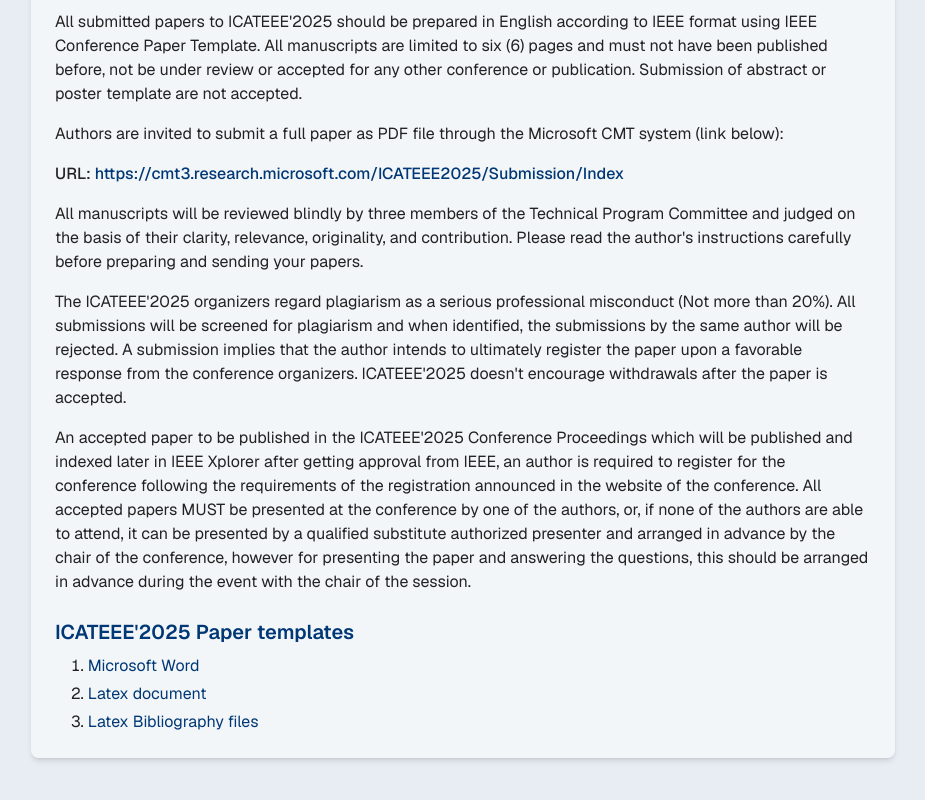
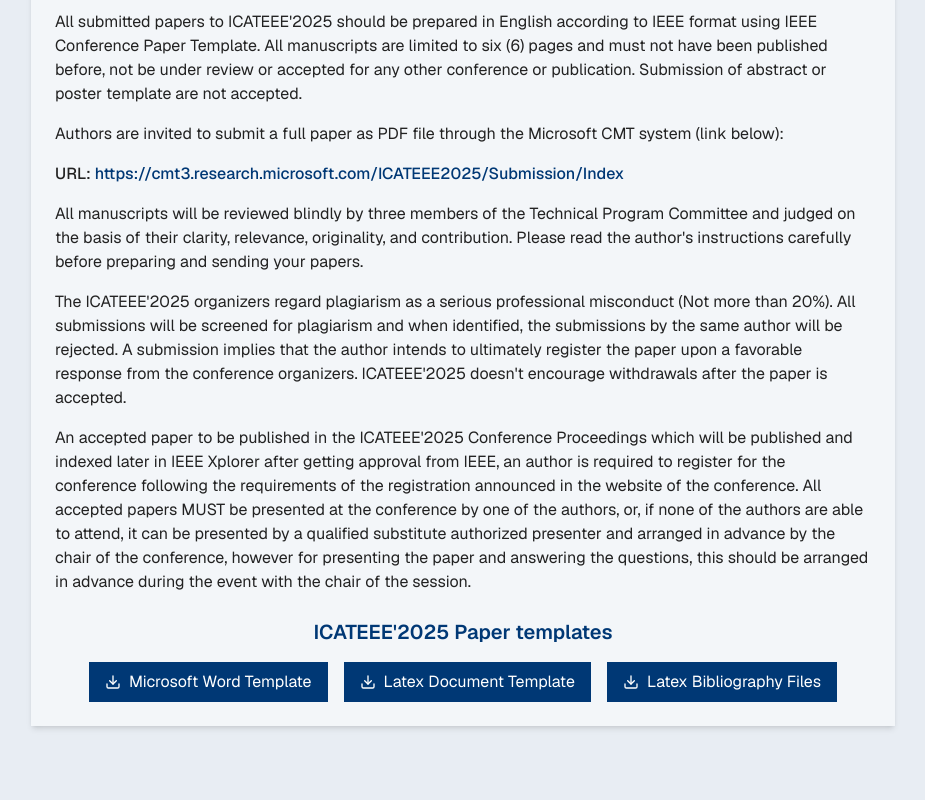
Before and after one commit to KarimBenn22/icateee, a Next.js app: page /Submission in a window 1280 px wide. Shown: the part 378-1178 px from the top of the page, without its empty margins (177-1102 px from the left). Built offline with nearby package versions, Linux system fonts and the light colour scheme.

Commit message:
submission page (added buttons)

```diff
--- a/app/Submission/page.tsx
+++ b/app/Submission/page.tsx
@@ -1,13 +1,16 @@
-import Navbar from "../components/Nav";
+import { Download } from "lucide-react"
+import Navbar from "../components/Nav"
 
 export default function IcateeePage() {
   return (
-        <><Navbar></Navbar><div className="min-h-screen" style={{ background: "var(--background)" }}>
+    <>
+      <Navbar></Navbar>
+      <div className="min-h-screen" style={{ background: "var(--background)" }}>
         <div className="container mx-auto px-4 py-12 max-w-4xl mt-40" style={{ color: "var(--foreground)" }}>
           <h1 className="text-3xl md:text-4xl font-bold mb-6 text-center" style={{ color: "var(--primary-500)" }}>
             ICATEEE 2025
           </h1>
-                <div className="rounded-lg shadow-md p-6 mb-8" style={{ background: "rgba(255, 255, 255, 0.5)" }}>
+          <div className="shadow-md p-6 mb-8" style={{ background: "rgba(255, 255, 255, 0.5)" }}>
             <div className="mb-6 text-center">
               <h2 className="text-2xl font-bold mb-2" style={{ color: "var(--primary-500)" }}>
                 SUBMISSION
@@ -25,7 +28,9 @@
                 abstract or poster template are not accepted.
               </p>
 
-                        <p>Authors are invited to submit a full paper as PDF file through the Microsoft CMT system (link below):</p>
+              <p>
+                Authors are invited to submit a full paper as PDF file through the Microsoft CMT system (link below):
+              </p>
 
               <p className="font-medium">
                 URL:{" "}
@@ -39,8 +44,8 @@
               </p>
 
               <p>
-                            All manuscripts will be reviewed blindly by three members of the Technical Program Committee and judged on
-                            the basis of their clarity, relevance, originality, and contribution. Please read the author&apos;s
+                All manuscripts will be reviewed blindly by three members of the Technical Program Committee and judged
+                on the basis of their clarity, relevance, originality, and contribution. Please read the author&apos;s
                 instructions carefully before preparing and sending your papers.
               </p>
 
@@ -53,40 +58,56 @@
               </p>
 
               <p>
-                            An accepted paper to be published in the ICATEEE&apos;2025 Conference Proceedings which will be published
-                            and indexed later in IEEE Xplorer after getting approval from IEEE, an author is required to register for
-                            the conference following the requirements of the registration announced in the website of the conference.
-                            All accepted papers MUST be presented at the conference by one of the authors, or, if none of the authors
-                            are able to attend, it can be presented by a qualified substitute authorized presenter and arranged in
-                            advance by the chair of the conference, however for presenting the paper and answering the questions, this
-                            should be arranged in advance during the event with the chair of the session.
+                An accepted paper to be published in the ICATEEE&apos;2025 Conference Proceedings which will be
+                published and indexed later in IEEE Xplorer after getting approval from IEEE, an author is required to
+                register for the conference following the requirements of the registration announced in the website of
+                the conference. All accepted papers MUST be presented at the conference by one of the authors, or, if
+                none of the authors are able to attend, it can be presented by a qualified substitute authorized
+                presenter and arranged in advance by the chair of the conference, however for presenting the paper and
+                answering the questions, this should be arranged in advance during the event with the chair of the
+                session.
               </p>
 
-                        <div className="mt-6">
-                            <h3 className="text-xl font-semibold mb-2" style={{ color: "var(--primary-500)" }}>
+              <div className="mt-6 text-center">
+                <h3 className="text-xl font-semibold mb-4" style={{ color: "var(--primary-500)" }}>
                   ICATEEE&apos;2025 Paper templates
                 </h3>
-                            <ol className="list-decimal list-inside space-y-1 ml-4">
-                                <li>
-                                    <a href="#" className="hover:underline" style={{ color: "var(--primary-500)" }}>
-                                        Microsoft Word
+                <div className="flex flex-col sm:flex-row items-center justify-center gap-4 mt-4">
+                  <a
+                    href="#"
+                    download
+                    className="flex items-center justify-center gap-2 px-4 py-2  text-white hover:opacity-90 transition-opacity"
+                    style={{ backgroundColor: "var(--primary-500)" }}
+                  >
+                    <Download size={16} />
+                    Microsoft Word Template
                   </a>
-                                </li>
-                                <li>
-                                    <a href="#" className="hover:underline" style={{ color: "var(--primary-500)" }}>
-                                        Latex document
+
+                  <a
+                    href="#"
+                    download
+                    className="flex items-center justify-center gap-2 px-4 py-2  text-white hover:opacity-90 transition-opacity"
+                    style={{ backgroundColor: "var(--primary-500)" }}
+                  >
+                    <Download size={16} />
+                    Latex Document Template
                   </a>
-                                </li>
-                                <li>
-                                    <a href="#" className="hover:underline" style={{ color: "var(--primary-500)" }}>
-                                        Latex Bibliography files
+
+                  <a
+                    href="#"
+                    download
+                    className="flex items-center justify-center gap-2 px-4 py-2  text-white hover:opacity-90 transition-opacity"
+                    style={{ backgroundColor: "var(--primary-500)" }}
+                  >
+                    <Download size={16} />
+                    Latex Bibliography Files
                   </a>
-                                </li>
-                            </ol>
                 </div>
               </div>
             </div>
           </div>
-        </div></>
+        </div>
+      </div>
+    </>
   )
 }
```
Lines whose indentation alone changed are shown as unchanged.
